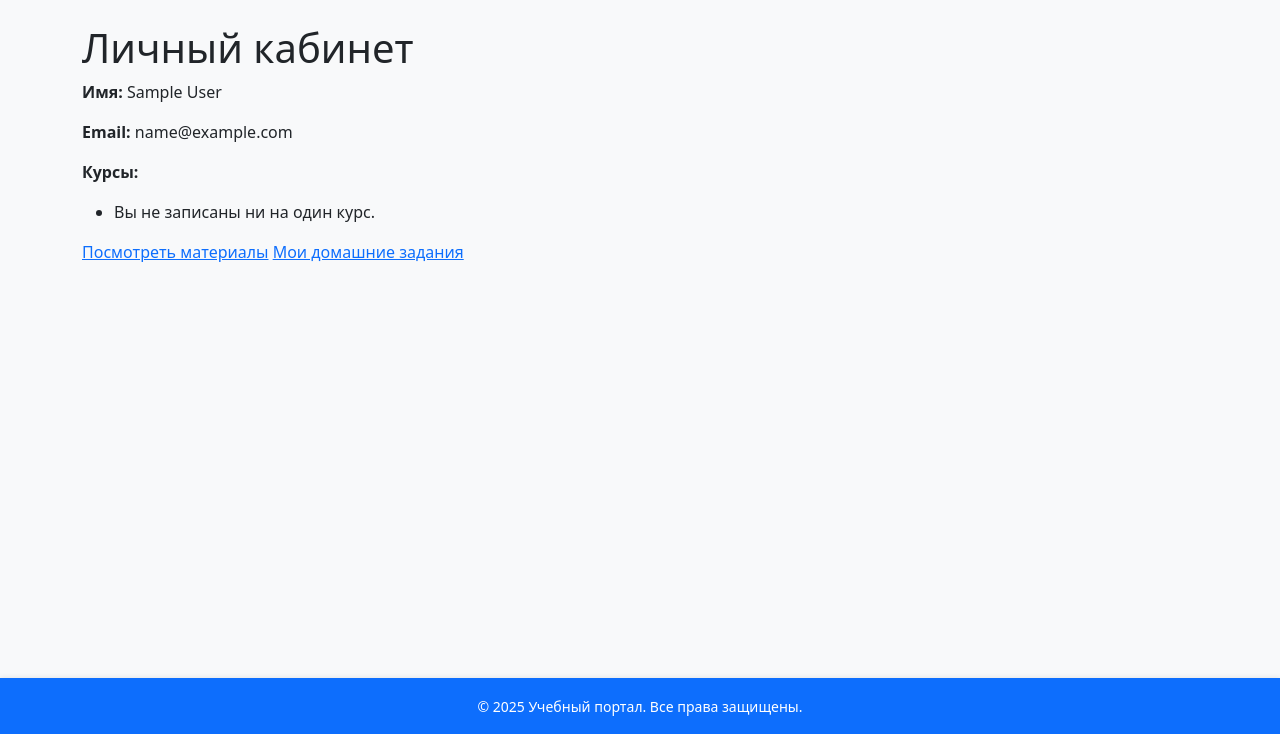
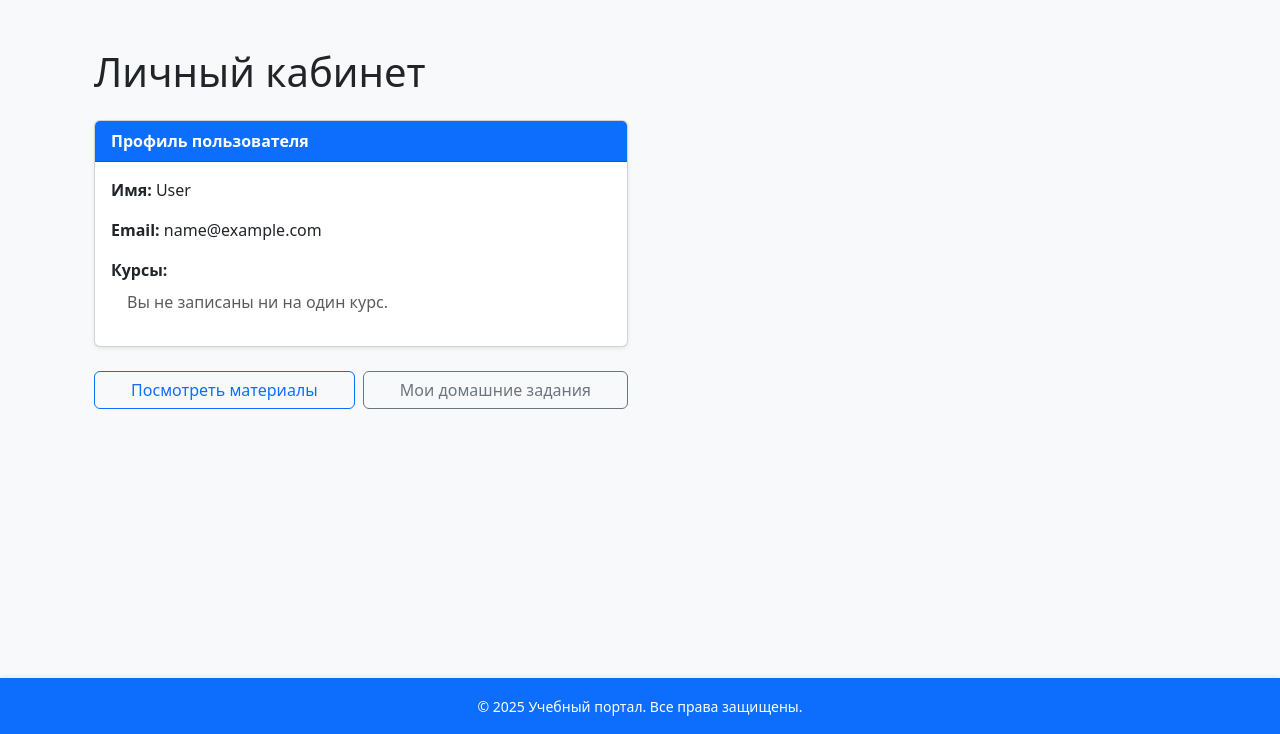
Before and after one commit to afanasevrev/project_sputuu, a Django app: page /profile/ in a window 1280 px wide. Shown: the part 66-800 px from the top of the page. Run offline with Django 5.2, Linux system fonts and the light colour scheme; the visitor is signed in with stand-in values (Sample User, id 1); data that the repository does not hold is empty.

Commit message:
Корректировка заказа

```diff
--- a/sputu/main/templates/main/profile.html
+++ b/sputu/main/templates/main/profile.html
@@ -3,22 +3,38 @@
 {% block title %}Личный кабинет{% endblock %}
 
 {% block content %}
-    <h1>Личный кабинет</h1>
-    <div class="profile-info">
-        <p><strong>Имя:</strong> {{ user.first_name }} {{ user.last_name }}</p>
+<div class="container my-4">
+    <h1 class="mb-4">Личный кабинет</h1>
+    <div class="row">
+        <div class="col-md-6">
+            <div class="card shadow-sm mb-4">
+                <div class="card-header bg-primary text-white">
+                    <strong>Профиль пользователя</strong>
+                </div>
+                <div class="card-body">
+                    <p><strong>Имя:</strong> {{ user.last_name }}</p>
                     <p><strong>Email:</strong> {{ user.email }}</p>
-        <p><strong>Курсы:</strong>
-            <ul>
+                    <div>
+                        <strong>Курсы:</strong>
+                        <ul class="list-group list-group-flush mb-2">
                             {% for course in user.courses.all %}
-                    <li>{{ course.name }}</li>
+                                <li class="list-group-item">{{ course.name }}</li>
                             {% empty %}
-                    <li>Вы не записаны ни на один курс.</li>
+                                <li class="list-group-item text-muted">Вы не записаны ни на один курс.</li>
                             {% endfor %}
                         </ul>
-        </p>
                     </div>
-    <div class="profile-actions">
-        <a href="{% url 'materials_list' %}">Посмотреть материалы</a>
-        <a href="{% url 'homework_list' %}">Мои домашние задания</a>
+                </div>
+            </div>
+            <div class="d-flex gap-2">
+                <a href="{% url 'materials_list' %}" class="btn btn-outline-primary flex-fill">
+                    Посмотреть материалы
+                </a>
+                <a href="{% url 'homework_list' %}" class="btn btn-outline-secondary flex-fill">
+                    Мои домашние задания
+                </a>
+            </div>
+        </div>
+    </div>
 </div>
 {% endblock %}
```
Lines whose indentation alone changed are shown as unchanged.
